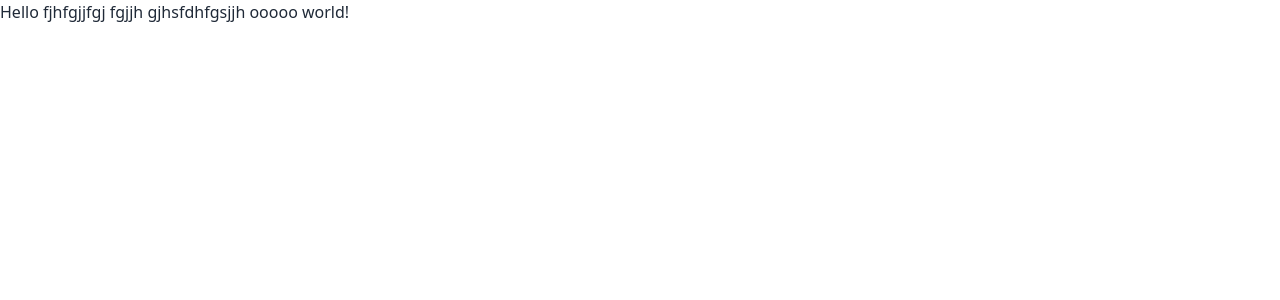
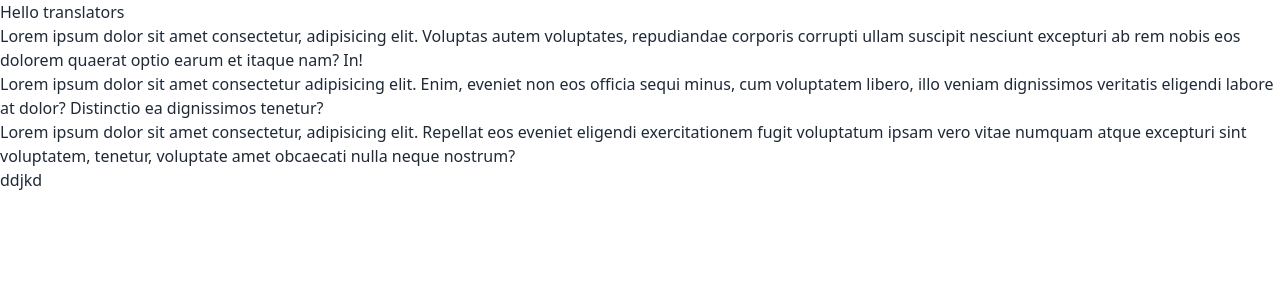
Before and after one commit to CodeCraft1234/E-Translator-Client, a React (Vite) app: page / in a window 1280 px wide. Shown: the top 300 px of the page. Built offline with nearby package versions, Linux system fonts and the light colour scheme.

Commit message:
folder structure

```diff
--- /dev/null
+++ b/src/Components/Footer/Footer.jsx
@@ -0,0 +1,11 @@
+
+
+const Footer = () => {
+    return (
+        <div>
+            ddjkd
+        </div>
+    );
+};
+
+export default Footer;
--- a/src/Components/Navbar/Navbar.jsx
+++ b/src/Components/Navbar/Navbar.jsx
@@ -12,4 +12,5 @@
     );
 };
 
+
 export default Navbar;
--- a/src/Components/Package.jsx
+++ /dev/null
@@ -1,11 +0,0 @@
-import React from 'react';
-
-const Package = () => {
-    return (
-        <div>
-            <h2>Package Added</h2>
-        </div>
-    );
-};
-
-export default Package;
--- /dev/null
+++ b/src/Home/Home.jsx
@@ -0,0 +1,11 @@
+
+
+const Home = () => {
+    return (
+        <div>
+
+        </div>
+    );
+};
+
+export default Home;
--- /dev/null
+++ b/src/Root.jsx
@@ -0,0 +1,16 @@
+import { Outlet } from "react-router-dom";
+import Navbar from "./Components/Navbar/Navbar";
+import Footer from "./Components/Footer/Footer";
+
+
+const Root = () => {
+    return (
+        <div>
+            <Navbar></Navbar>
+            <Outlet></Outlet>
+            <Footer></Footer>
+        </div>
+    );
+};
+
+export default Root;
```
Also changed, not shown: src/main.jsx (+9 -1 lines).
